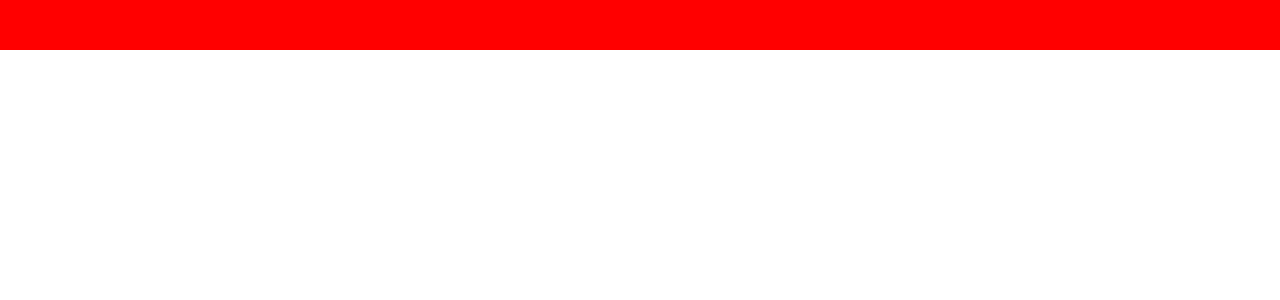
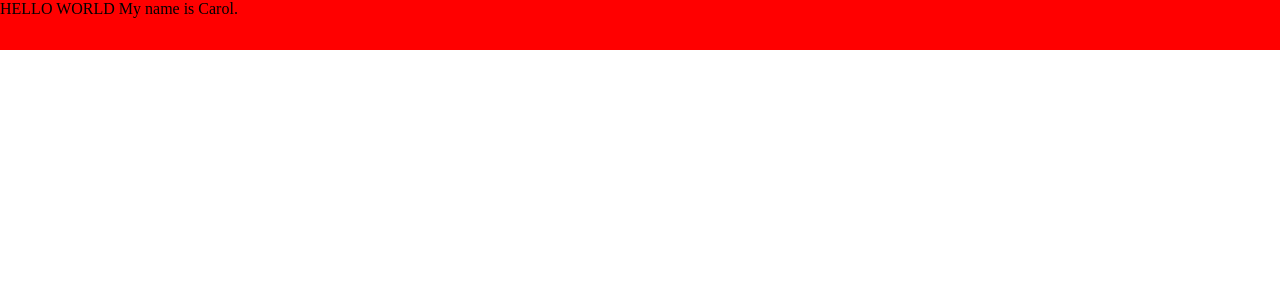
Before and after one commit to aspiredigitalus/proj_ADWebsite, an Angular app in the folder adwebsite/: page / in a window 1280 px wide. Shown: the top 300 px of the page. Built offline with nearby package versions, Linux system fonts and the light colour scheme.

Commit message:
Test COMMIT - Carol Kim

```diff
--- a/adwebsite/angular.json
+++ b/adwebsite/angular.json
@@ -95,5 +95,8 @@
         }
       }
     }
+  },
+  "cli": {
+    "analytics": false
   }
 }
--- a/adwebsite/src/app/header/header.component.html
+++ b/adwebsite/src/app/header/header.component.html
@@ -1 +1 @@
-<div class="red_box"></div>
+<div class="red_box">HELLO WORLD My name is Carol.</div>
```
